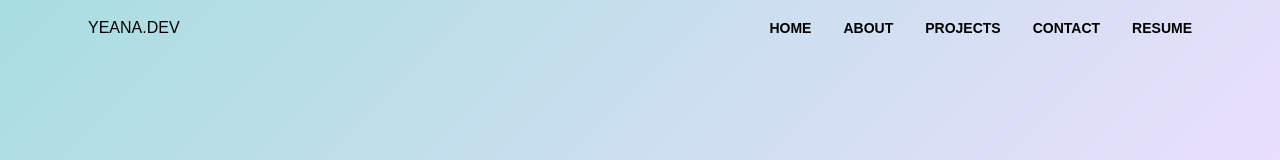
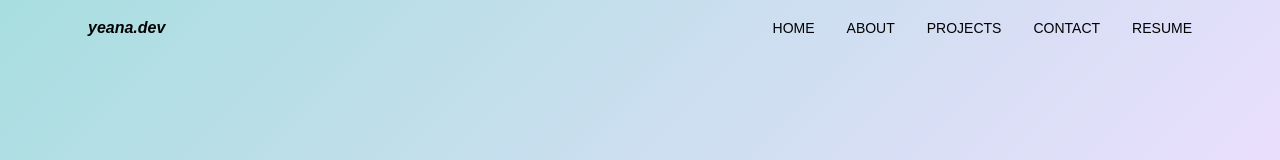
Before and after one commit to yeana-dev/yeana, a React (Create React App) app in the folder client/: page / in a window 1280 px wide. Shown: the top 160 px of the page. Built offline with nearby package versions, Linux system fonts and the light colour scheme.

Commit message:
Added styling using TailwindCSS

```diff
--- a/client/src/screens/Nav.jsx
+++ b/client/src/screens/Nav.jsx
@@ -6,45 +6,36 @@ export default function Nav() {
   const menu = document.getElementById("menu");
   const hide = () => menu.classList.toggle("hidden");
   return (
-    <nav className="fixed w-full bg-white bg-opacity-0 uppercase" id="top">
+    <nav className="fixed w-full bg-white bg-opacity-0" id="top">
       <div className="max-w-6xl mx-auto px-4">
         <div className="flex space-x-7 justify-between">
           <div>
-            <a href="#home" className="flex items-center py-4 px-2">
+            <a
+              href="#home"
+              className="flex items-center py-4 px-2 italic font-semibold"
+            >
               yeana.dev
             </a>
           </div>
 
-          <ul className="hidden md:flex items-center space-x-4 wide-menu text-sm">
+          <ul className="hidden md:flex items-center space-x-4 wide-menu text-sm uppercase">
             <li>
-              <a
-                href="#home"
-                className="py-4 px-2 font-semibold transition duration-300"
-              >
+              <a href="#home" className="py-4 px-2 transition duration-300">
                 Home
               </a>
             </li>
             <li>
-              <a
-                href="#about"
-                className="py-4 px-2 font-semibold transition duration-300"
-              >
+              <a href="#about" className="py-4 px-2 transition duration-300">
                 About
               </a>
             </li>
             <li>
-              <a
-                href="#projects"
-                className="py-4 px-2 font-semibold transition duration-300"
-              >
+              <a href="#projects" className="py-4 px-2 transition duration-300">
                 Projects
               </a>
             </li>
             <li>
-              <a
-                href="#contact"
-                className="py-4 px-2 font-semibold transition duration-300"
-              >
+              <a href="#contact" className="py-4 px-2 transition duration-300">
                 Contact
               </a>
             </li>
@@ -53,7 +44,7 @@ export default function Nav() {
                 href="https://drive.google.com/file/d/1f-v5MgcNb6cZegXW-SYpRv36UIILGKZH/view?usp=sharing"
                 target="_blank"
                 rel="noreferrer"
-                className="py-4 px-2 font-semibold transition duration-300"
+                className="py-4 px-2 transition duration-300"
               >
                 Resume
               </a>
```
